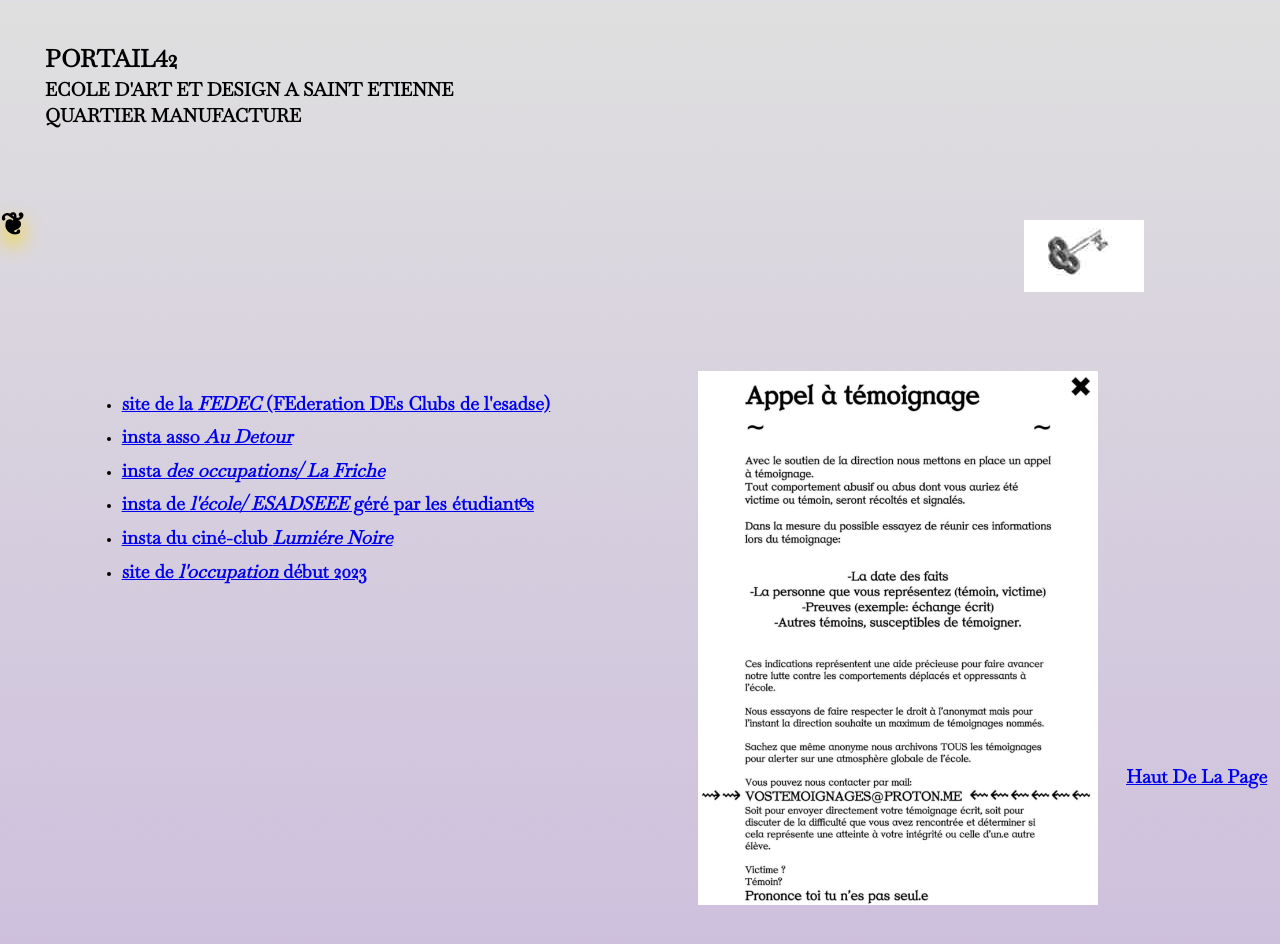
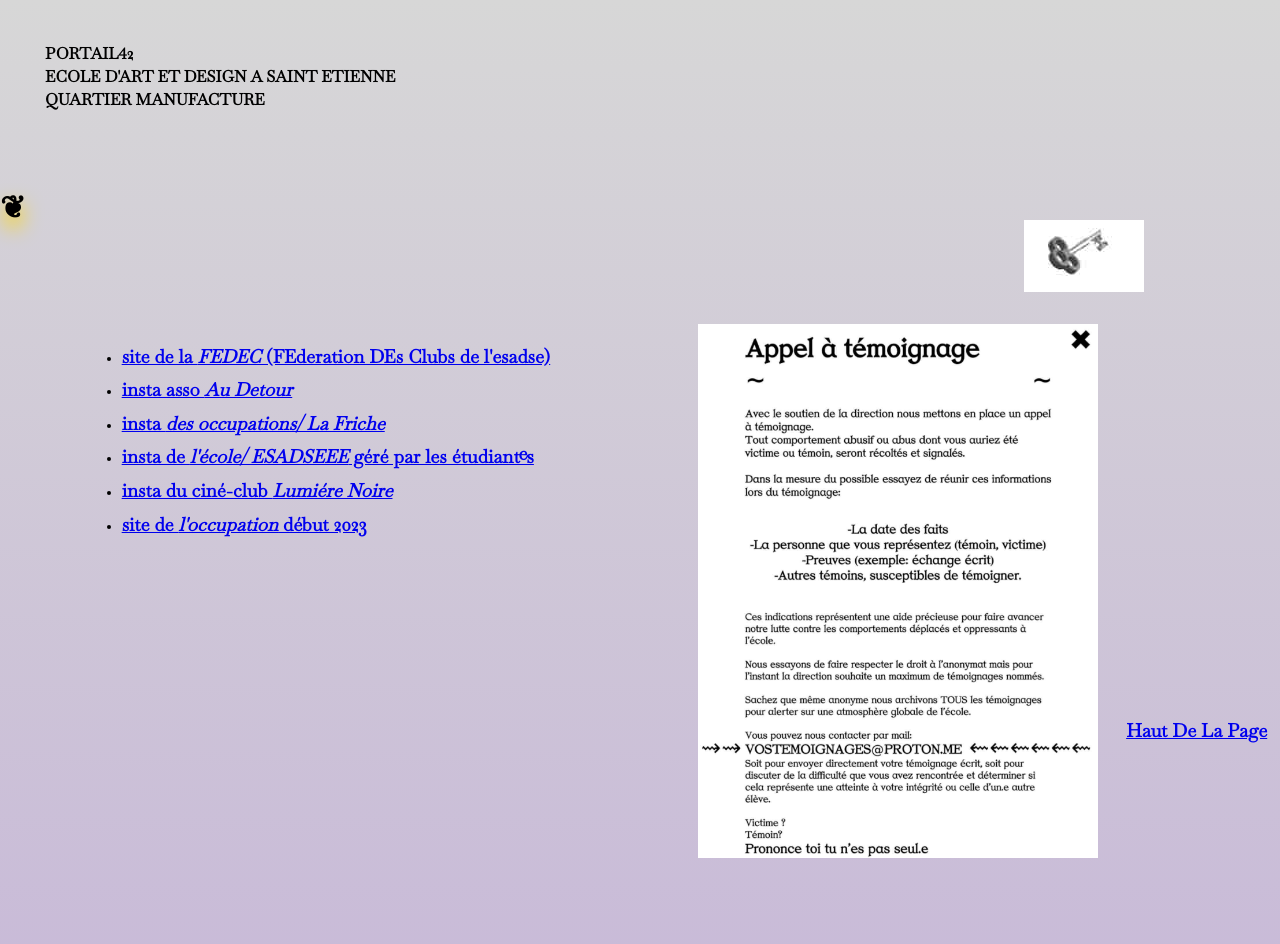
Before and after one commit to clubhtml/portail42, a plain HTML site: page index.html in a window 1280 px wide. Shown: the top 944 px of the page. Drawn offline with Linux system fonts and the light colour scheme.

Commit message:
erreur fond

```diff
--- a/css/style.css
+++ b/css/style.css
@@ -15,8 +15,8 @@
 	padding: 15px;
 z-index: 9999;
 }
-.first>p:first-child{
-	font-size: 18pt;
+.first>p/*:first-child*/{
+	font-size: 12pt;
 }
 
 .third{
@@ -29,7 +29,8 @@ width: 400px;
 }
 .contenant {
 position : relative;
-top: 20vh;
+margin-top: 20vh;
+height: 100%;
 display: flex;
 flex-direction: row;
 flex-wrap: wrap;
@@ -42,9 +43,9 @@ justify-content: space-evenly;
 	border: solid red 3px;
 }
 .bloc{
-	line-height: 1.8;
-margin: 20px;
-margin-bottom: 200px;
+position: relative;
+line-height: 1.8;
+margin: 20px 20px 200px 20px;
 padding: 15px;
 flex-basis: 500px;
 }
@@ -72,15 +73,15 @@ cursor: help;
 }
 .btn2{
   position:fixed;
-  bottom:1%;
-  right:1%;
+  top:90vh;
+  right:1vw;
   z-index:9999;
 }
 
 body{
 margin: auto;
-background: linear-gradient(0deg, rgba(223,223,223,1) 0%, rgba(219,220,219,1) 0%, rgba(105,134,101,1) 0%, rgba(97,128,92,1) 0%, rgba(207,213,255,1) 0%, rgba(254,226,255,1) 18%, rgba(176,133,222,1) 51%, rgba(168,123,218,1) 60%, rgba(171,128,218,1) 66%, rgba(223,223,223,1) 100%, rgba(95,126,90,1) 100%);
-/* background: rgb(223,223,223);*/
+background: rgb(114,143,121);
+background: linear-gradient(0deg, rgba(114,143,121,1), rgba(143,236,168,1) 16%, rgba(207,213,255,1) 24%, rgba(254,226,255,1) 34%, rgba(176,133,222,1) 51%, rgba(168,123,218,1) 60%, rgba(171,128,218,1) 66%, rgba(215,215,215,1) 100%);
 }
 @media screen and (max-width: 1000px) and (min-height:1000px){
 *{
```
